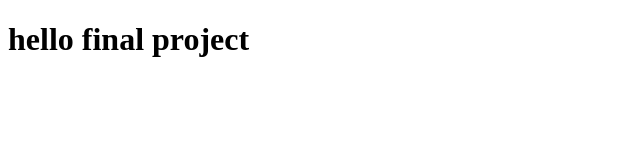
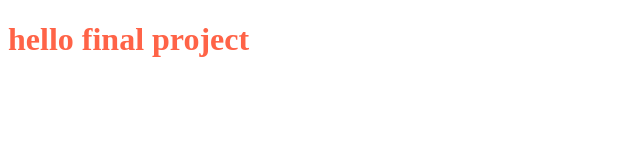
Before and after one commit to KevinShroud/Modern-Cloud, a plain HTML site: page index.html in a window 1280 px wide. Shown: the whole page, without its empty margins (0-640 px from the left). Drawn offline with Linux system fonts and the light colour scheme.

Commit message:
add color and remove text.#1

```diff
--- a/index.html
+++ b/index.html
@@ -1,7 +1,10 @@
 <!DOCTYPE html>
 <html>
 <head>
-  <h1>hello final project</h1>
+<h1 style="color:Tomato;">hello final project</h1>
+  <style>
+
+  </style>
 </head>
 <body>
 </body>
```
